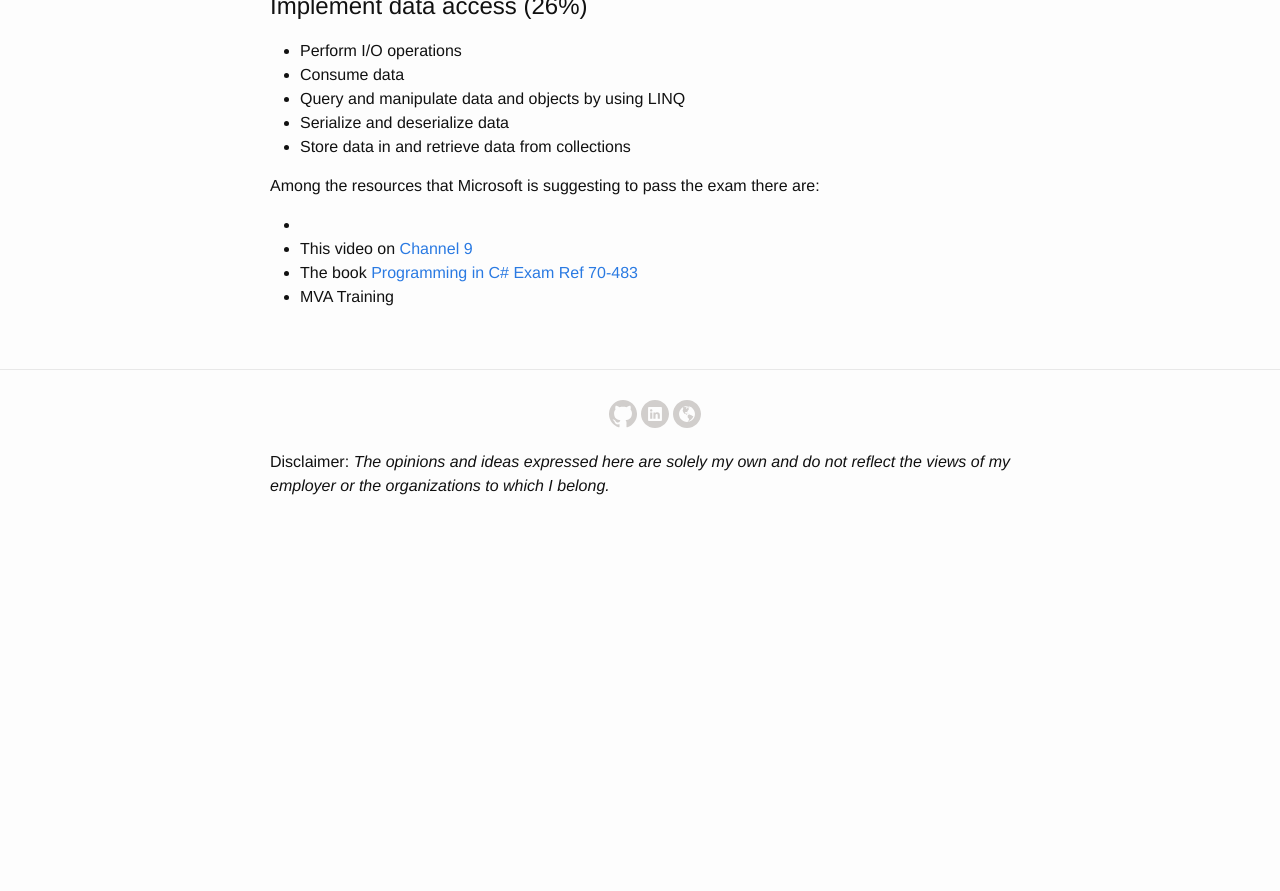
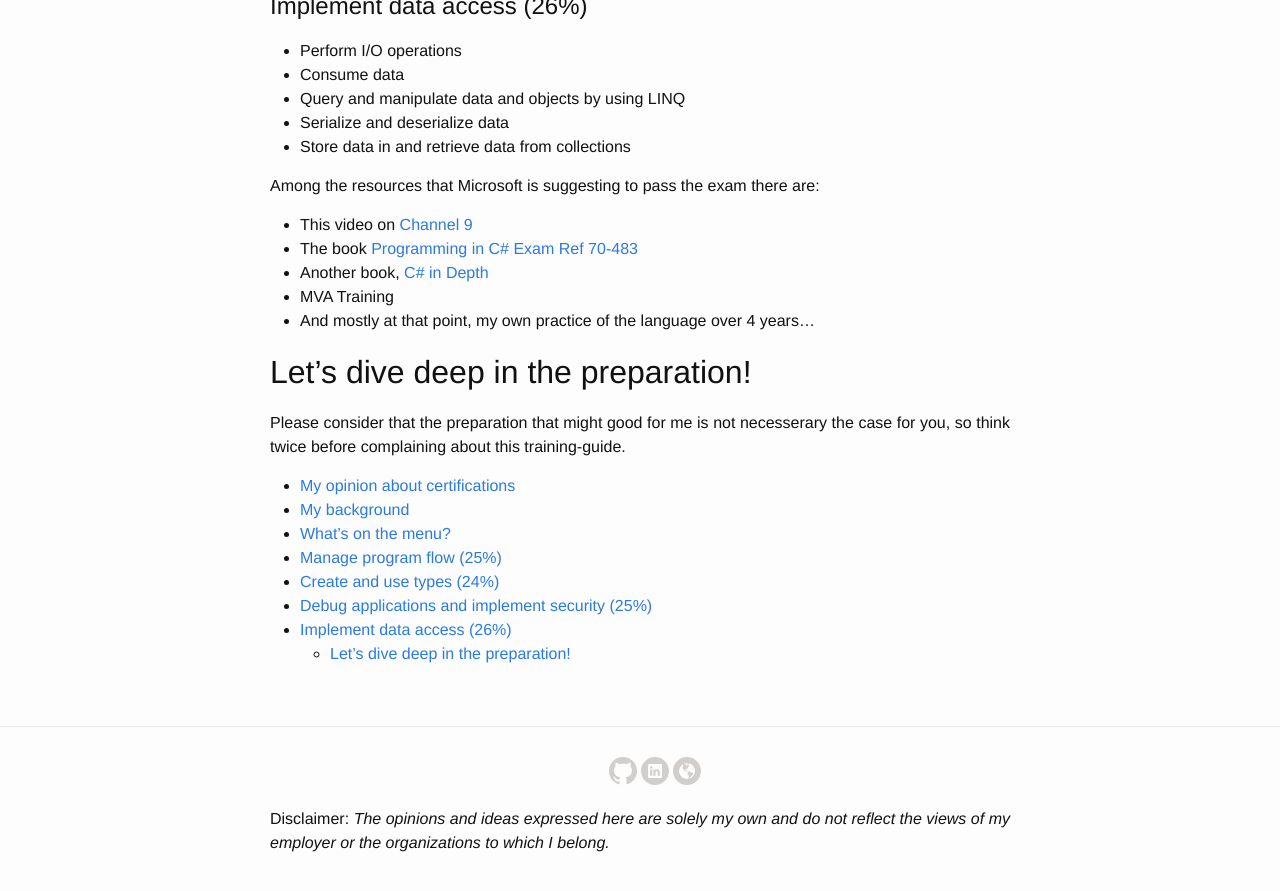
Before and after one commit to Etnath/ehouarn-perret.github.io, a Jekyll site: the page built from _posts/2016-03-09-microsoft-certification.markdown, in a window 1280 px wide and 900 px high, scrolled down 1682 px. Shown: the top 891 px of the window. Built offline with Jekyll 4.4.1, drawn with Linux system fonts in a browser that asks for light colours; comment, search, counter and statistics services are not loaded; before the commit the page ends 2225 px from its top, so only the background shows below that; some of the changed text lies outside the part shown.

Commit message:
New article Need to be done with previous articles  though :o

```diff
--- a/_posts/2016-03-09-microsoft-certification-70-483.markdown
+++ b/_posts/2016-03-09-microsoft-certification.markdown
@@ -23,11 +23,10 @@
 ## What's on the menu?
 Well there are already plenty of resources to teach you the dos and dont's, so let's go with a recap, FYI this is of course already available on the [Microsoft Certification 70-483 Exam Official Website].
 
-Let's have a look at the skills the exam measure:
+Let's have a look at the skills and / or the knowledge that the exam is supposed to evaluate:
 
 # Manage program flow (25%)
 - Implement multithreading and asynchronous processing
-  dfs
 - Manage multithreading
 - Implement program flow
 - Create and implement events and callbacks
@@ -57,13 +56,20 @@
 - Store data in and retrieve data from collections
 
 Among the resources that Microsoft is suggesting to pass the exam there are:
-
--
 - This video on [Channel 9]
 - The book [Programming in C# Exam Ref 70-483]
+- Another book, [C# in Depth]
 - MVA Training
+- And mostly at that point, my own practice of the language over 4 years...
 
 [Microsoft Certification 70-483 Exam Official Website]: https://www.microsoft.com/en-us/learning/exam-70-483.aspx
 [Channel 9]: https://channel9.msdn.com/Blogs/mcpexamprep/70-483-Programming-in-C
 [Programming in C# Exam Ref 70-483]: https://www.microsoftpressstore.com/store/exam-ref-70-483-programming-in-c-sharp-9780735676824
 [MVA Training (pdf + videos)]: https://mva.microsoft.com/en-US/training-courses/programming-in-c-jump-start-14254
+[C# in Depth]: https://www.manning.com/books/c-sharp-in-depth-third-edition
+
+## Let's dive deep in the preparation!
+Please consider that the preparation that might good for me is not necesserary the case for you, so think twice before complaining about this training-guide.
+
+* TOC
+{:toc}
--- a/_posts/2016-03-13-why-algorithms-matter.markdown
+++ /dev/null
@@ -1,5 +0,0 @@
----
-layout: post
-title: "Why Algorithms Matter?"
-tags: Algorithms, Computer Sciences
-comments: true
```
Also changed, not shown: _posts/2016-03-14-why-algorithms-matter.markdown (added, +9 -0 lines), _posts/2016-08-08-my-reading-list.markdown (added, +40 -0 lines).
